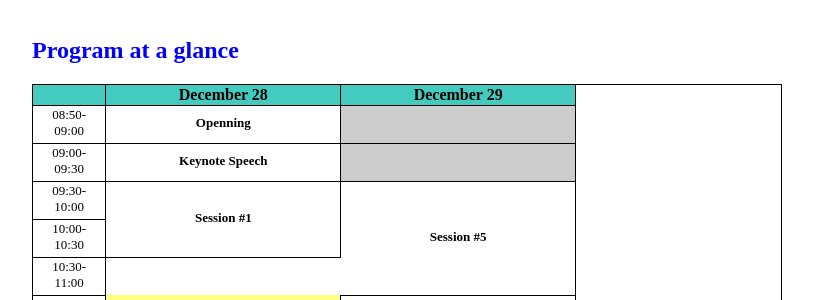
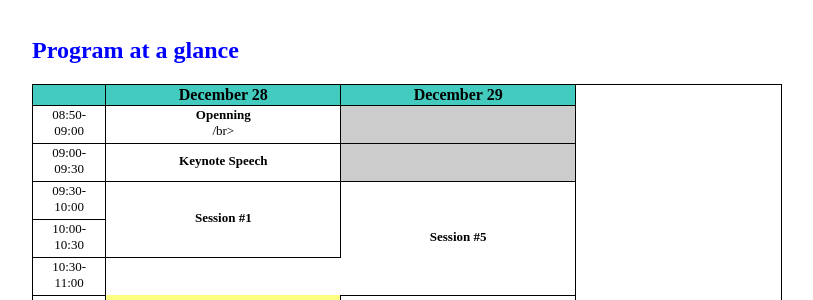
Before and after one commit to icea-conf/2021, a Jekyll site: the page built from program/index.html, in a window 1280 px wide and 900 px high, scrolled down 605 px. Shown: the part 137-437 px from the top of the window, without its empty margins (233-1046 px from the left). Built offline with Jekyll 4.4.1, drawn with Linux system fonts in a browser that asks for light colours.

Commit message:
Update index.html

```diff
--- a/program/index.html
+++ b/program/index.html
@@ -31,20 +31,23 @@
 
                          <tr>
                               <td class="tcontent4">08:50-09:00</td>
-                              <td class="tcontent4" rowspan="1"><b>Openning</b></td>
+                              <td class="tcontent4" rowspan="1"><b>Openning</b><br>/br></td>
                               <td class="tcontent4" rowspan="1" style="background-color:#CCCCCC"></td>
+                              <td></td>
                          </tr>
 
                          <tr>
                               <td class="tcontent4">09:00-09:30</td>
                               <td class="tcontent4" rowspan="1.3"><b>Keynote Speech</b></td>
                               <td class="tcontent4" rowspan="1" style="background-color:#CCCCCC"></td>
+                              <td></td>
                          </tr>
 
                          <tr>
                               <td class="tcontent4">09:30-10:00</td>
                               <td class="tcontent4" rowspan="2.7"><b>Session #1</b></td>
                               <td class="tcontent4" rowspan="3"><b>Session #5</b></td>
+                              <td></td>
                          </tr>
 
                          <tr>
@@ -59,6 +62,7 @@
                               <td class="tcontent4">11:00-11:30</td>
                               <td class="tcontent5" rowspan="0.5"><b>Break Time</b></td>
                               <td class="tcontent4" rowspan="0.5"><b>Break Time</b></td>
+                              <td></td>
                          </tr>
 
                          <tr>
```
